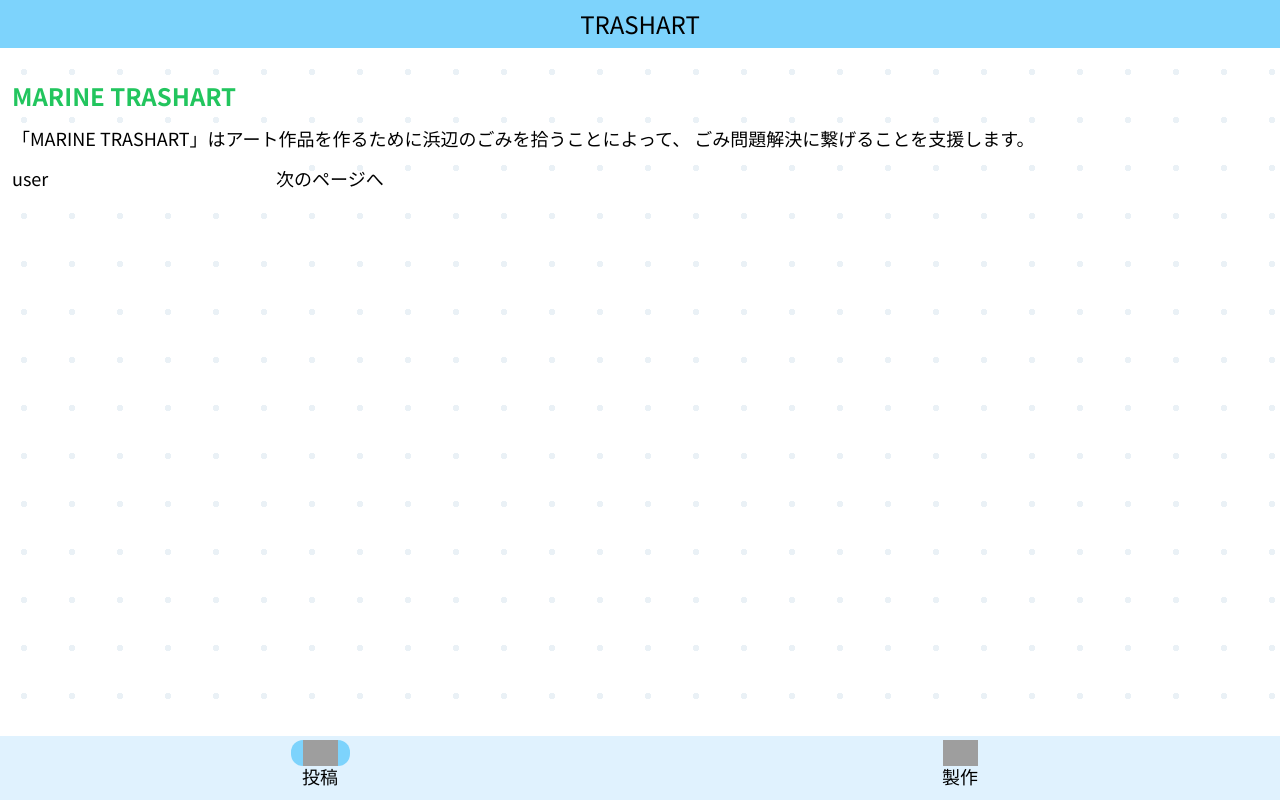
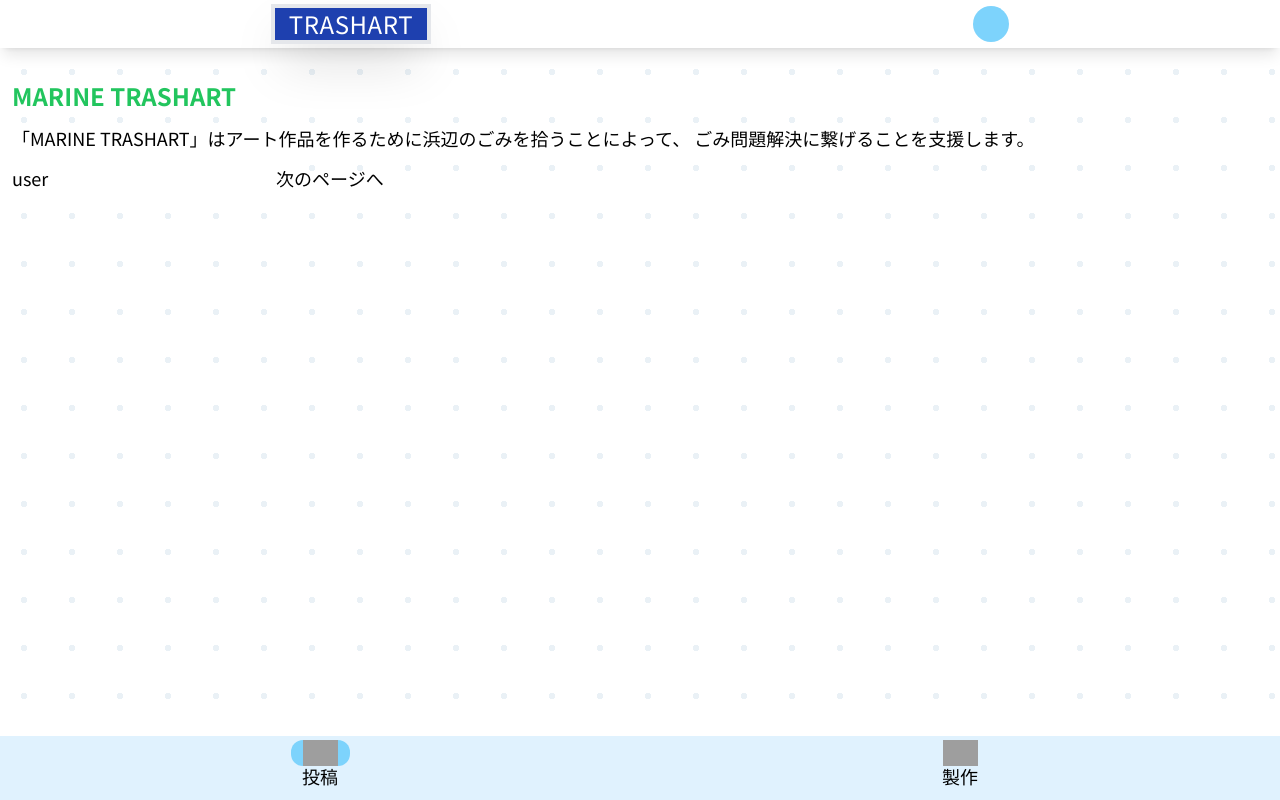
Before and after one commit to ezaki-lab/2022-trashart, a Next.js app: page /social in a window 1280 px wide. Built offline with nearby package versions, Linux system fonts and the light colour scheme; no server answers; grey boxes are pictures that could not be loaded; a web font is replaced by a local one.

Commit message:
Change: AppBar

```diff
--- a/components/appBar/social.jsx
+++ b/components/appBar/social.jsx
@@ -1,7 +1,11 @@
 const SocialAppBar = () => {
   return (
-    <nav className="w-full h-12 bg-sky-300 text-center text-2xl leading-[3rem] fixed top-0">
-      TRASHART
+    <nav className="w-full h-12 bg-white text-center text-2xl shadow-lg flex flex-row justify-around items-center fixed top-0">
+      <h1 className="w-40 h-10 text-white bg-blue-800 text-2xl text-center tracking-wide border-4 border-gray-200 shadow-2xl">
+        TRASHART
+      </h1>
+
+      <div className="w-9 h-9 bg-sky-300 rounded-full" />
     </nav>
   );
 };
```
